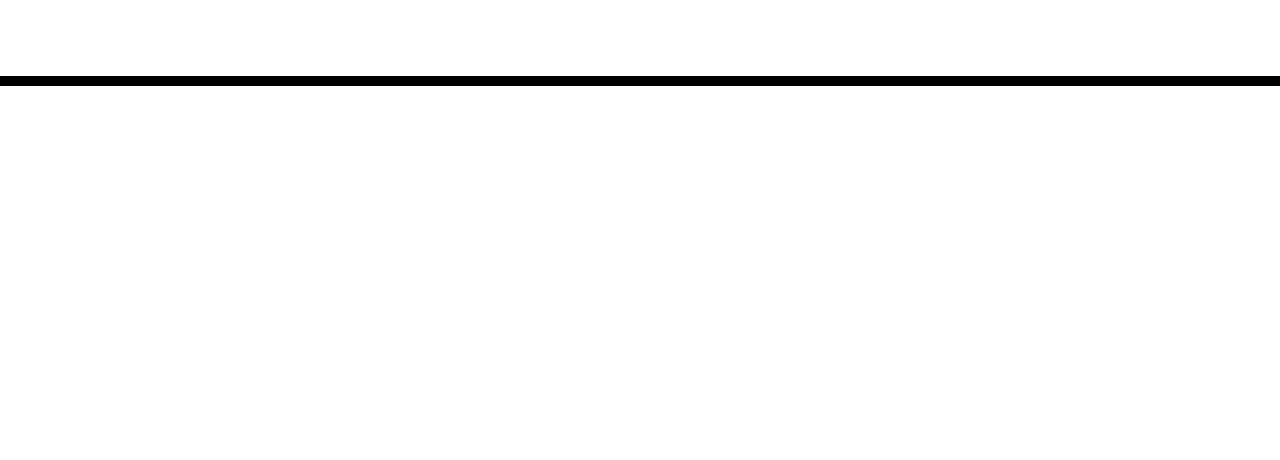
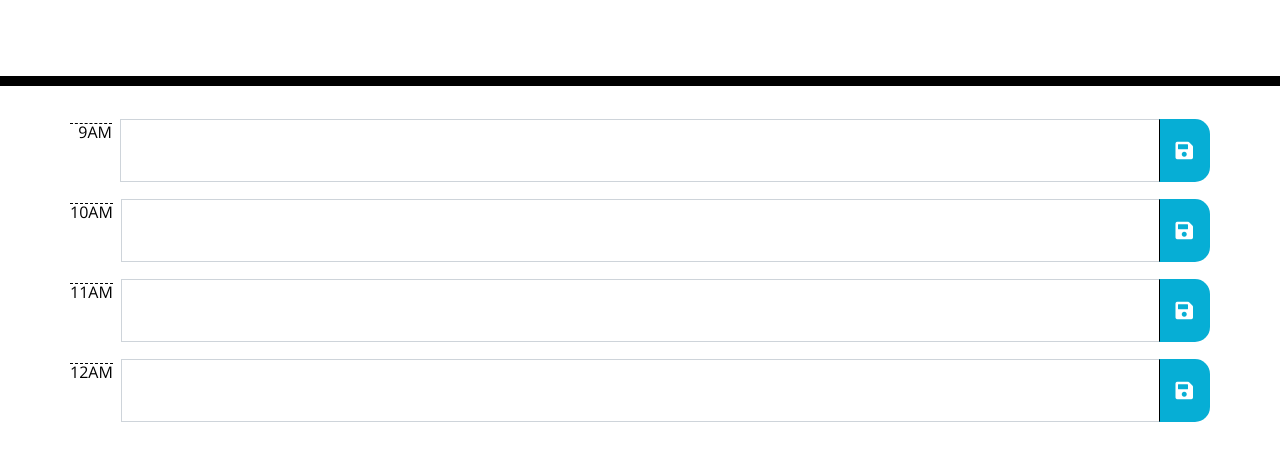
Before and after one commit to joeyr1984/Work-Day-Scheduler, a plain HTML site: page index.html in a window 1280 px wide. Shown: the part 182-642 px from the top of the page. Drawn offline with nearby package versions, Linux system fonts and the light colour scheme.

Commit message:
added HTML elements

```diff
--- a/index.html
+++ b/index.html
@@ -1,23 +1,14 @@
 <!DOCTYPE html>
 <html lang="en">
+
 <head>
   <meta charset="UTF-8" />
   <meta name="viewport" content="width=device-width, initial-scale=1.0" />
   <meta http-equiv="X-UA-Compatible" content="ie=edge" />
-    <link
-      rel="stylesheet"
-      href="https://stackpath.bootstrapcdn.com/bootstrap/4.3.1/css/bootstrap.min.css"
-    />
-    <link
-      rel="stylesheet"
-      href="https://use.fontawesome.com/releases/v5.8.1/css/all.css"
-      integrity="sha384-50oBUHEmvpQ+1lW4y57PTFmhCaXp0ML5d60M1M7uH2+nqUivzIebhndOJK28anvf"
-      crossorigin="anonymous"
-    />
-    <link
-      href="https://fonts.googleapis.com/css?family=Open+Sans&display=swap"
-      rel="stylesheet"
-    />
+  <link rel="stylesheet" href="https://stackpath.bootstrapcdn.com/bootstrap/4.3.1/css/bootstrap.min.css" />
+  <link rel="stylesheet" href="https://use.fontawesome.com/releases/v5.8.1/css/all.css"
+    integrity="sha384-50oBUHEmvpQ+1lW4y57PTFmhCaXp0ML5d60M1M7uH2+nqUivzIebhndOJK28anvf" crossorigin="anonymous" />
+  <link href="https://fonts.googleapis.com/css?family=Open+Sans&display=swap" rel="stylesheet" />
   <link rel="stylesheet" href="style.css" />
   <title>Work Day Scheduler</title>
 </head>
@@ -30,9 +21,53 @@
   </header>
   <div class="container">
     <!-- Timeblocks go here -->
+    <div class="row time-block">
+      <div class="input-group mb-3">
+        <label class="my-1 mr-2 hour" for="new-task-9am">&nbsp;&nbsp;9AM</label>
+
+        <textarea id="new-task-9am" class="form-control description" aria-label="new task for this hour"
+          aria-describedby="save-button-9am"></textarea>
+        <div class="input-group-append">
+          <button class="btn saveBtn btn-lg" type="button" id="save-button-9am"><i class="fas fa-save"></i></button>
+        </div>
+
+      </div>
+    </div>
+    <div class="row time-block">
+      <div class="input-group mb-3">
+        <label class="my-1 mr-2 hour" for="new-task-10am">10AM</label>
+        <textarea id="new-task-10am" class="form-control description" aria-label="new task for this hour"
+          aria-describedby="save-button-10am"></textarea>
+        <div class="input-group-append">
+          <button class="btn saveBtn btn-lg" type="button" id="save-button-10am"><i class="fas fa-save"></i></button>
+        </div>
+      </div>
+    </div>
+    <div class="row time-block">
+      <div class="input-group mb-3">
+        <label class="my-1 mr-2 hour" for="new-task-11am">11AM</label>
+        <textarea id="new-task-9am" class="form-control description" aria-label="new task for this hour"
+          aria-describedby="save-button-11am"></textarea>
+        <div class="input-group-append">
+          <button class="btn saveBtn btn-lg" type="button" id="save-button-11am"><i class="fas fa-save"></i></button>
+        </div>
+      </div>
+    </div>
+    <div class="row time-block">
+      <div class="input-group mb-3">
+        <label class="my-1 mr-2 hour" for="new-task-12am">12AM</label>
+        <textarea id="new-task-9am" class="form-control description" aria-label="new task for this hour"
+          aria-describedby="save-button-12am"></textarea>
+        <div class="input-group-append">
+          <button class="btn saveBtn btn-lg" type="button" id="save-button-12am"><i class="fas fa-save"></i></button>
+        </div>
+      </div>
+    </div>
   </div>
 
   <script src="https://code.jquery.com/jquery-3.4.1.min.js"></script>
   <script src="https://cdnjs.cloudflare.com/ajax/libs/moment.js/2.24.0/moment.min.js"></script>
+  <script src="./script.js"></script>
 </body>
+
 </html>
```
Also changed, not shown: 05-third-party-apis-homework-demo.gif (added), script.js (added). Lines whose indentation alone changed are shown as unchanged.
